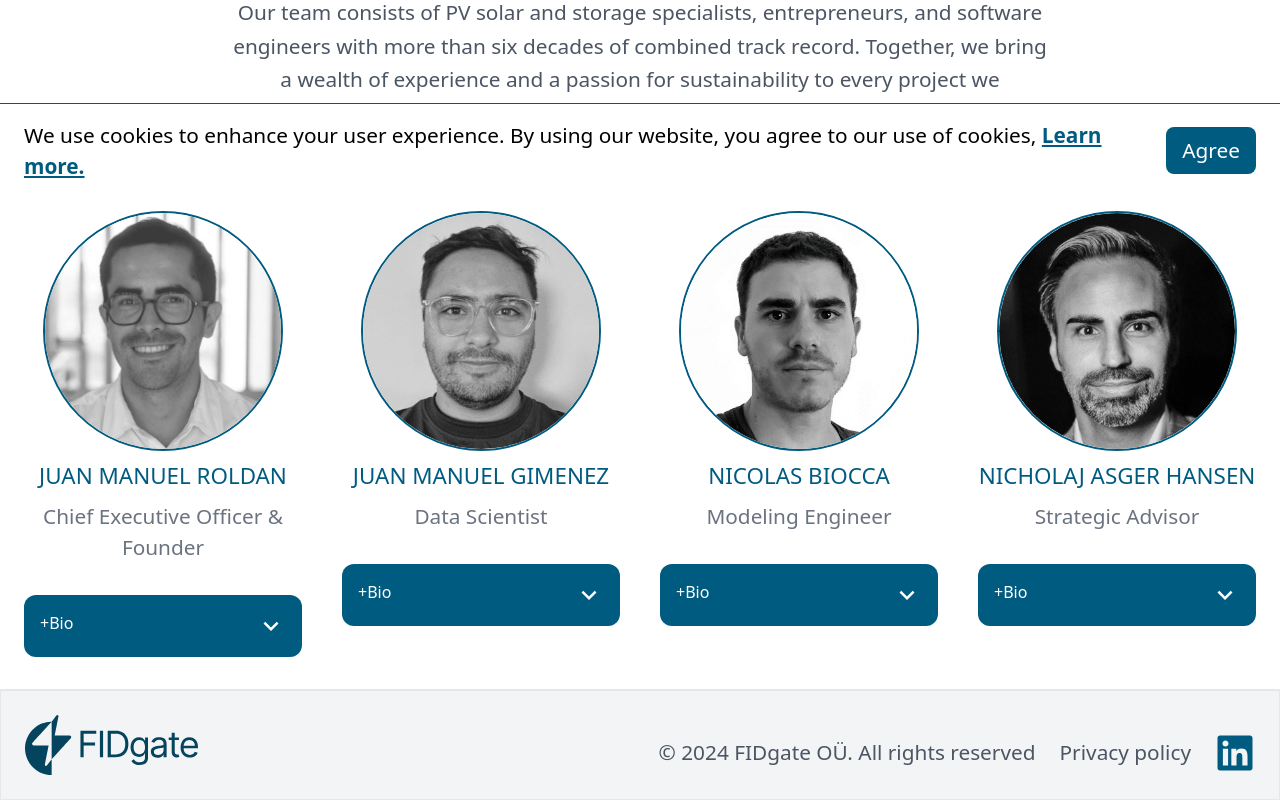
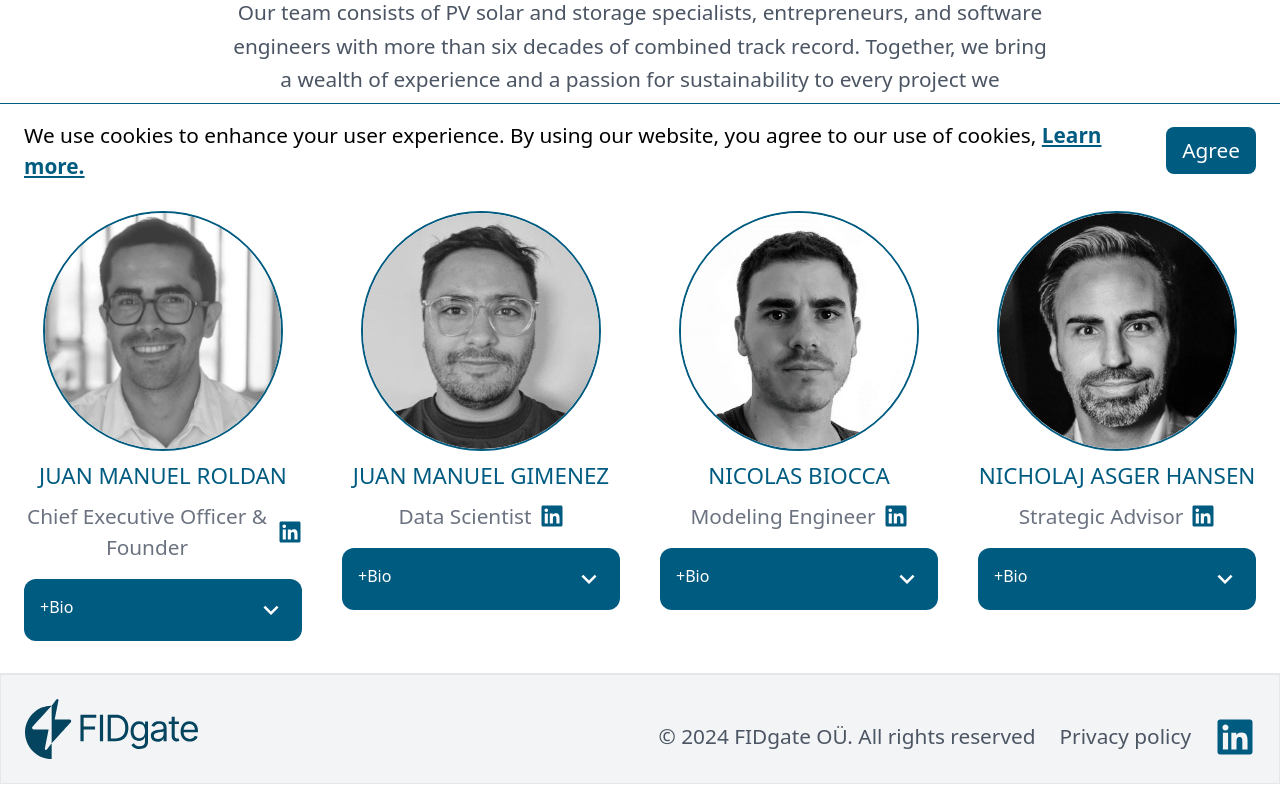
Before and after one commit to LuisMFG1992/Juanma, a React (Vite) app: page /about in a window 1280 px wide. Shown: the part 602-1402 px from the top of the page. Built offline with nearby package versions, Linux system fonts and the light colour scheme.

Commit message:
linkedin URL

```diff
--- a/src/components/Member.jsx
+++ b/src/components/Member.jsx
@@ -1,5 +1,7 @@
+import { Link } from 'react-router-dom'
 import { teamPictures } from '../constants'
 import Accordion from './Accordion'
+import { FaLinkedin } from 'react-icons/fa'
 
 const Member = ({ member }) => {
   return (
@@ -14,13 +16,18 @@ const Member = ({ member }) => {
           {member.name}
         </h2>
 
-        <h3 className='text-paragraph text-gray-500 '>
-          {member.roll.split('\n').map((line, index) => (
-            <span key={index} className='mb-4 block'>
-              {line}
-            </span>
-          ))}
-        </h3>
+        <div className='flex items-center gap-2'>
+          <h3 className='text-paragraph text-gray-500'>
+            {member.rol.split('\n').map((line, index) => (
+              <span key={index} className=' block'>
+                {line}
+              </span>
+            ))}
+          </h3>
+          <Link to={member.linkedInURL}>
+            <FaLinkedin className='h-full text-2xl text-primary' />
+          </Link>
+        </div>
       </div>
 
       {member?.projects && (
--- a/src/translations/en/global.json
+++ b/src/translations/en/global.json
@@ -155,7 +155,8 @@
     {
       "image": "juan",
       "name": "JUAN MANUEL ROLDAN",
-      "roll": "Chief Executive Officer & Founder",
+      "rol": "Chief Executive Officer & Founder",
+      "linkedInURL": "https://www.linkedin.com/in/ingjuanmr/",
       "education": "MSc. Mechanical Engineering (UNMDP) & Certified Energy Expert (RENAC)",
       "experience": "Optimization expert with over 7 years of experience in the renewable energy industry. He has helped bridge the gap between finance and engineering for some of the sector's largest investors, including Copenhagen Infrastructure Partners and European Energy.\n\n As a Project Manager & Consultant, he has provided technical and commercial support during the development and optimization of integrated solar PV, storage, and P-t-X projects across more than 15 countries, including North America, LATAM, Europe, Australia, and the Middle East.",
       "projects": [
@@ -175,7 +176,8 @@
     {
       "image": "manuel",
       "name": "JUAN MANUEL GIMENEZ",
-      "roll": "Data Scientist",
+      "rol": "Data Scientist",
+      "linkedInURL": "https://www.linkedin.com/in/juan-manuel-gimenez-2a6b8325a/?utm_source=share&utm_campaign=share_via&utm_content=profile&utm_medium=ios_app",
       "education": "PhD. Mechanical Engineering (UNMDP) & AI Scientist (ITBA)",
       "experience": "Entrepreneur with over 7 years of experience in scientific modeling and the development of neural networks to assist reinforcement learning algorithms.\n\n As a key figure in building complex mathematical models, he excels in optimizing a diverse range of variables. During his PhD studies, he developed integrative mechanical computational models capable of handling the complex dynamics of bio-mechanical systems.\n\n He has also created and implemented multi-dimensional formulations that allow large systems to be analyzed with high precision in specific regions while maintaining a comprehensive view of global interactions.",
       "projects": []
@@ -183,7 +185,8 @@
     {
       "image": "nicolas",
       "name": "NICOLAS BIOCCA",
-      "roll": "Modeling Engineer",
+      "rol": "Modeling Engineer",
+      "linkedInURL": "https://www.linkedin.com/in/nbiocca/",
       "education": "PhD. Mechanical Engineering (UNMDP) & Computational Scientist",
       "experience": "Expert in computational modeling and software engineering with over 7 years of experience. He specializes in automating tasks and managing computational workflows on HPC platforms.\n\n As a PhD in Mechanical Engineering turned software developer, he has dedicated his career to the intersection of computational modeling and software engineering. He has tackled complex Multiphysics problems involving fluid dynamics and structural mechanics.\n\n As a postdoctoral researcher, he develops ocean circulation models and optimizes numerical codes, demonstrating his ability to bridge theoretical research and practical, impactful software solutions.",
       "projects": []
@@ -191,7 +194,8 @@
     {
       "image": "nicholaj",
       "name": "NICHOLAJ ASGER HANSEN",
-      "roll": "Strategic Advisor",
+      "rol": "Strategic Advisor",
+      "linkedInURL": "https://www.linkedin.com/in/nicholaj-asger-hansen-aa43291/",
       "education": "MSc. Copenhagen Business School",
       "experience": "All-round business and innovation expert with over 20 years of experience as an international executive and entrepreneur in Sustainable businesses.\n\n He has co-founded and led several ventures that create real value and positive impact on the environment and society.\n\n Passionate about developing state-of-the-art solutions that address the global challenges of climate change and energy security.",
       "projects": []
```
